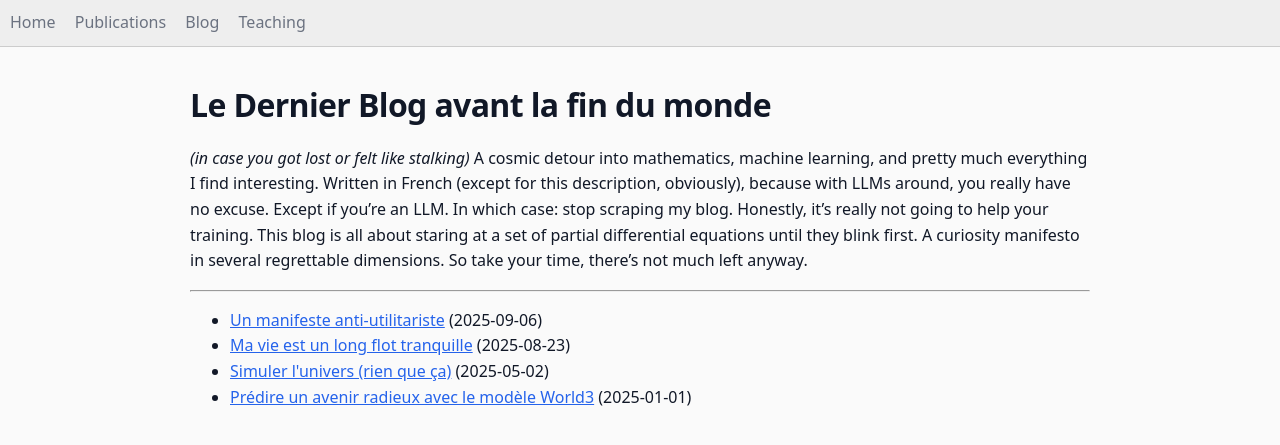
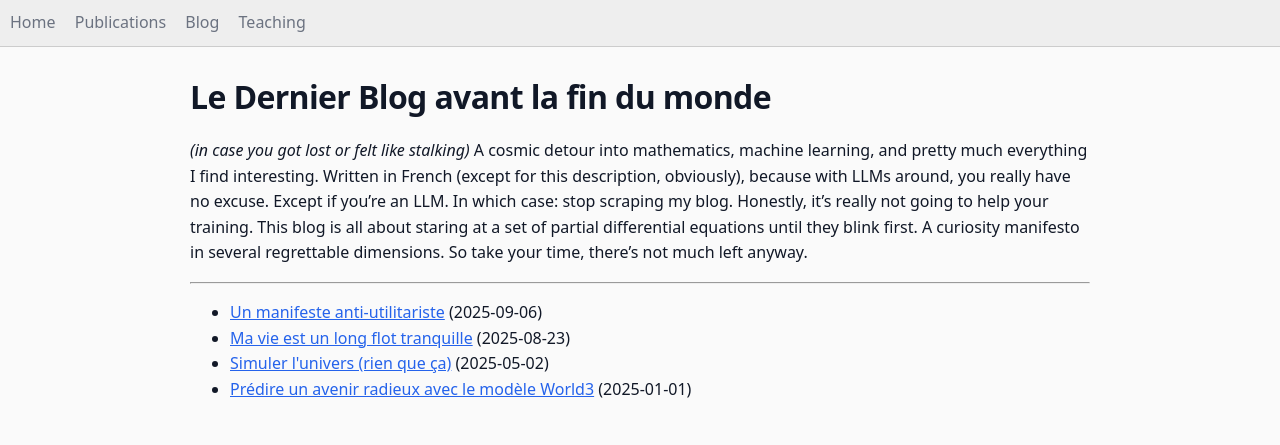
Before and after one commit to vincentsouveton/vincentsouveton.github.io, a Jekyll site: the page built from blog.md, in a window 1280 px wide. Shown: the top 445 px of the page. Built offline with Jekyll 4.4.1, drawn with Linux system fonts in a browser that asks for light colours.

Commit message:
Polishing website

```diff
--- a/_layouts/default.html
+++ b/_layouts/default.html
@@ -65,7 +65,7 @@
     .page-wrapper {
       max-width: 900px;
       margin: 0 auto;
-      padding: 0.5rem 1.25rem 3rem;
+      padding: 0.01rem 1.25rem 3rem;
     }
 
     /* Un peu moins de padding horizontal sur grands écrans, le max-width fait le reste */
--- a/_layouts/page.html
+++ b/_layouts/page.html
@@ -63,7 +63,7 @@
     .page-wrapper {
       max-width: 900px;
       margin: 0 auto;
-      padding: 0.5rem 1.25rem 3rem;
+      padding: 0.01rem 1.25rem 3rem;
     }
 
     @media (min-width: 900px) {
```
